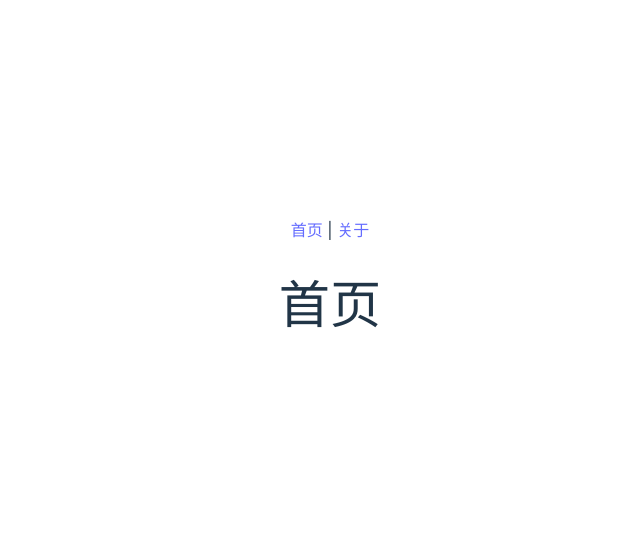
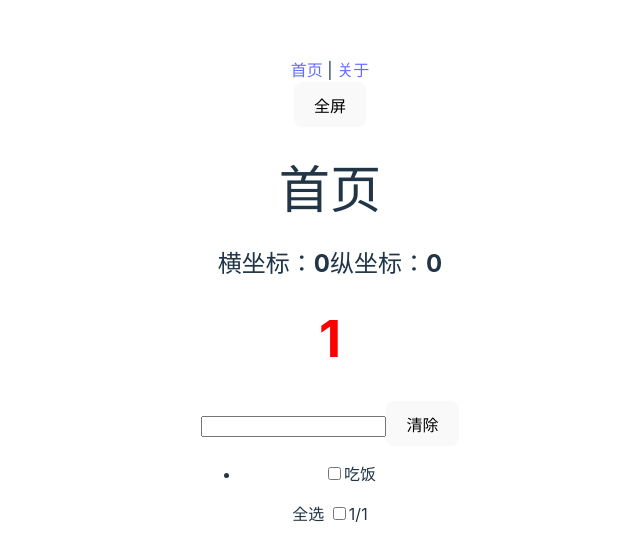
Before and after one commit to liuwenlong916/geek-admin, a Vue app: page / in a window 1280 px wide. Shown: the part 108-668 px from the top of the page, without its empty margins (310-950 px from the left). Built offline with nearby package versions, Linux system fonts and the light colour scheme.

Commit message:
script setup +useHooks

```diff
--- a/package.json
+++ b/package.json
@@ -12,6 +12,7 @@
     "prepare": "husky install"
   },
   "dependencies": {
+    "@vueuse/core": "^9.3.1",
     "vue": "^3.2.37",
     "vue-router": "^4.0.13",
     "vuex": "^4.0.2"
--- a/src/App.vue
+++ b/src/App.vue
@@ -2,6 +2,7 @@
 // This starter template is using Vue 3 <script setup> SFCs
 // Check out https://vuejs.org/api/sfc-script-setup.html#script-setup
 // import HelloWorld from './components/HelloWorld.vue'
+// import ACC from './components/ACC.vue'
 </script>
 
 <template>
@@ -18,7 +19,8 @@
     <router-link to="/">首页</router-link> |
     <router-link to="/about">关于</router-link>
   </div>
-  <router-view></router-view>
+  <router-view />
+  <!-- <ACC></ACC> -->
 </template>
 
 <style scoped>
--- /dev/null
+++ b/src/components/ACC.vue
@@ -0,0 +1,21 @@
+<template>
+  <h1 @click="add">{{ count }}</h1>
+</template>
+
+<script setup>
+import { ref } from 'vue'
+let count = ref(1)
+let color = ref('red')
+function add() {
+  count.value++
+  color.value = Math.random() > 0.5 ? 'blue' : 'red'
+}
+</script>
+
+<style scoped>
+h1 {
+  /* color: red; */
+  /* 动态样式 */
+  color: v-bind(color);
+}
+</style>
--- /dev/null
+++ b/src/components/TodoList.vue
@@ -0,0 +1,63 @@
+<template>
+  <div>
+    <input type="text" v-model="title" @keydown.enter="addTodo" />
+    <button @click="deleteDone">清除</button>
+    <ul v-if="todos.length">
+      <li v-for="item in todos" :key="item.title">
+        <input type="checkbox" v-model="item.done" />
+        <span :class="{ done: item.done }">{{ item.title }}</span>
+      </li>
+    </ul>
+    <div v-else>暂无数据</div>
+    <div>
+      全选 <input type="checkbox" v-model="allDone" />
+      <span>{{ active }}/{{ all }}</span>
+    </div>
+  </div>
+</template>
+
+<script setup>
+import { ref, computed } from 'vue'
+import useStorage from '../utils/hooks/useStorage'
+
+let title = ref('')
+// let todos = ref([{ title: '吃饭', done: false }])
+let todos = useStorage('todos', [{ title: '吃饭', done: false }])
+
+let active = computed(() => {
+  return todos.value.filter(v => !v.done).length
+})
+
+let all = computed(() => {
+  return todos.value.length
+})
+
+let allDone = computed({
+  //get:function(){}
+  get() {
+    return active.value == 0
+  },
+  set(value) {
+    todos.value.forEach(v => {
+      v.done = value
+    })
+  }
+})
+function addTodo() {
+  todos.value.push({
+    title: title.value,
+    done: false
+  })
+  title.value = ''
+}
+
+function deleteDone() {
+  todos.value = todos.value.filter(item => !item.done)
+}
+</script>
+<style scoped>
+.done {
+  color: gray;
+  text-decoration: line-through;
+}
+</style>
--- a/src/pages/About.vue
+++ b/src/pages/About.vue
@@ -12,4 +12,8 @@
 }
 </script>
 
-<style lang="scss" scoped></style>
+<style scoped>
+div {
+  color: red;
+}
+</style>
--- a/src/pages/Home.vue
+++ b/src/pages/Home.vue
@@ -1,3 +1,17 @@
 <template>
+  <button @click="toggle">全屏</button>
   <h1>首页</h1>
+  <h2>横坐标：{{ x }}纵坐标：{{ y }}</h2>
+  <ACC></ACC>
+  <TodoList />
 </template>
+<script setup>
+import { useFullscreen } from '@vueuse/core'
+// const { isFullscreen, enter, exit, toggle } = useFullscreen()
+const { toggle } = useFullscreen()
+import ACC from '../components/ACC.vue'
+import TodoList from '../components/TodoList.vue'
+
+import useMouse from '../utils/mouse'
+const { x, y } = useMouse()
+</script>
--- /dev/null
+++ b/src/utils/hooks/index.js
@@ -0,0 +1,3 @@
+import useStorage from './useStorage'
+import useFavicon from './useFavicon'
+export { useStorage, useFavicon }
--- /dev/null
+++ b/src/utils/hooks/useStorage.js
@@ -0,0 +1,13 @@
+import { watchEffect, ref } from 'vue'
+
+export default function useStorage(name, value = []) {
+  console.log(value)
+  let data = ref(
+    JSON.parse(localStorage.getItem(name) || JSON.stringify(value))
+  )
+  //自动监听内部变量
+  watchEffect(() => {
+    localStorage.setItem(name, JSON.stringify(data.value))
+  })
+  return data
+}
--- /dev/null
+++ b/src/utils/mouse.js
@@ -0,0 +1,18 @@
+import { ref, onMounted, onUnmounted } from 'vue'
+
+export default function useMouse() {
+  const x = ref(0)
+  const y = ref(0)
+  function update(e) {
+    x.value = e.x
+    y.value = e.y
+  }
+  onMounted(() => {
+    window.addEventListener('mousedown', update)
+  })
+  onUnmounted(() => {
+    window.removeEventListener('mousedown', update)
+  })
+
+  return { x, y }
+}
--- a/vite.config.js
+++ b/vite.config.js
@@ -1,7 +1,15 @@
 import { defineConfig } from 'vite'
 import vue from '@vitejs/plugin-vue'
-
 // https://vitejs.dev/config/
 export default defineConfig({
-  plugins: [vue()]
+  plugins: [vue({ refTransform: true })]
+  //设置别名
+  //import{resolve} from 'path'
+  // const path = require('path')
+  // resolve: {
+  //   // 配置路径别名
+  //   alias: {
+  //     '@': './src' //path.resolve(__dirname, './src')
+  //   }
+  // }
 })
```
Also changed, not shown: src/utils/hooks/useFavicon.js (added, +16 -0 lines), 2 other files (tests, documents, lock files or other folders).
